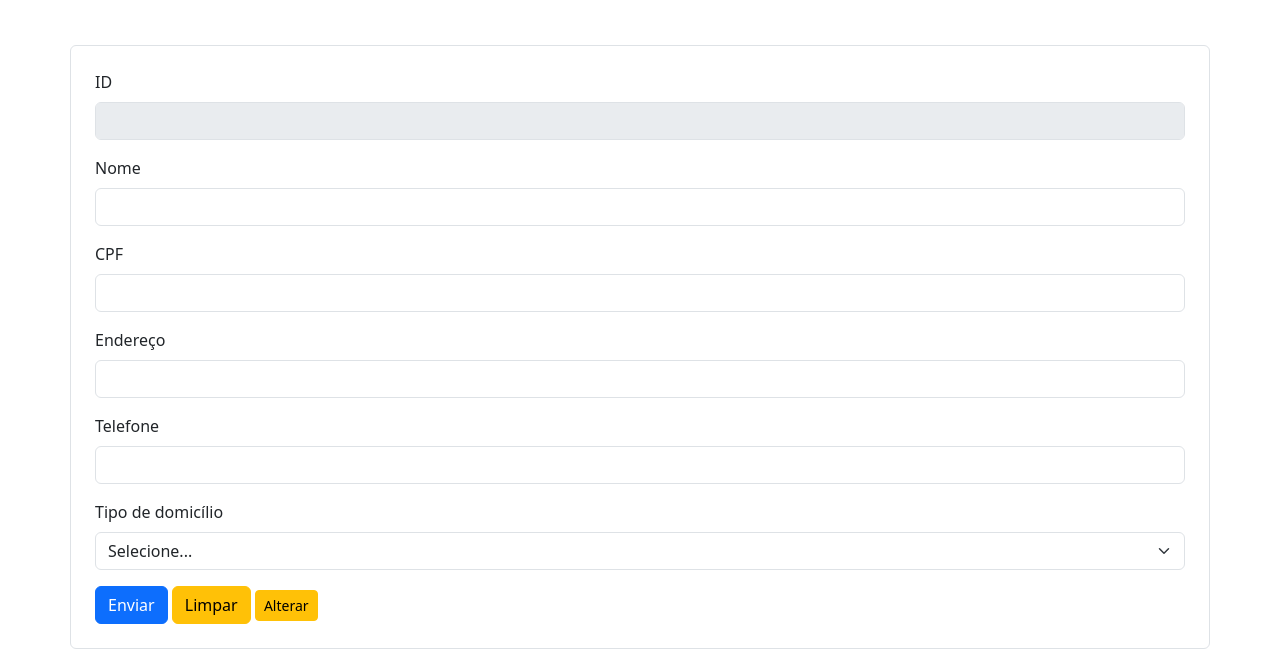
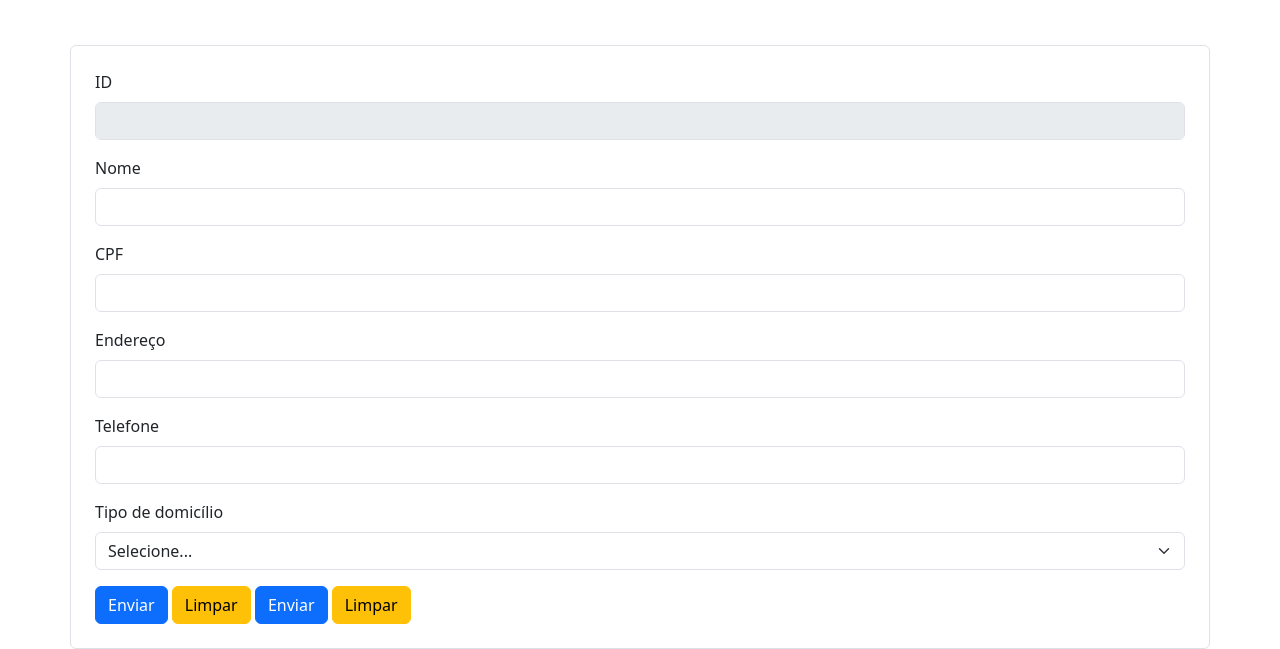
Before and after one commit to lucastrabalho0597-creator/adocaoanimal, a plain HTML site: page admin/tutores.html in a window 1280 px wide. Shown: the part 364-1013 px from the top of the page. Drawn offline with nearby package versions, Linux system fonts and the light colour scheme.

Commit message:
bug do botão agora está certo

```diff
--- a/admin/tutores.html
+++ b/admin/tutores.html
@@ -11,8 +11,7 @@
 <body>
     <nav class="navbar navbar-dark bg-dark">
         <div class="container-fluid">
-            <button class="navbar-toggler" type="button"
-                    data-bs-toggle="offcanvas" data-bs-target="#menuLateral"
+            <button class="navbar-toggler" type="button" data-bs-toggle="offcanvas" data-bs-target="#menuLateral"
                 aria-controls="menuLateral" aria-label="Abrir menu">
                 <span class="navbar-toggler-icon"></span>
             </button>
@@ -20,12 +19,12 @@
         </div>
     </nav>
 
-    <div class="offcanvas offcanvas-start text-bg-dark" tabindex="-1"
-         id="menuLateral" aria-labelledby="menuLateralTitulo">
+    <div class="offcanvas offcanvas-start text-bg-dark" tabindex="-1" id="menuLateral"
+        aria-labelledby="menuLateralTitulo">
         <div class="offcanvas-header">
             <h5 class="offcanvas-title" id="menuLateralTitulo">Menu</h5>
-            <button type="button" class="btn-close btn-close-white"
-                    data-bs-dismiss="offcanvas" aria-label="Fechar"></button>
+            <button type="button" class="btn-close btn-close-white" data-bs-dismiss="offcanvas"
+                aria-label="Fechar"></button>
         </div>
     </div>
     <div class="offcanvas-body">
@@ -87,9 +86,10 @@
             </div>
             <button type="button" class="btn btn-primary" onclick="gravarDoForm()">Enviar</button>
             <button type="reset" class="btn btn-warning">Limpar</button>
-            <td>
-                <button class="btn btn-sm btn-warning" onclick='buscarProForm(${t.id})'>Alterar</button>
-            </td>
+            <button type="button" class="btn btn-primary" onclick="gravarDoForm()">Enviar</button>
+            <button type="reset" class="btn btn-warning">Limpar</button>
+        </form>
+    </div>
     </form>
     </div>
 
```
Lines whose indentation alone changed are shown as unchanged.
